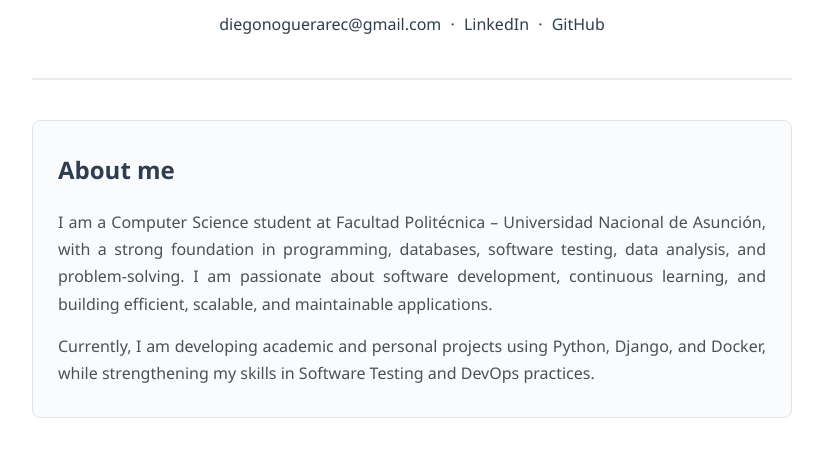
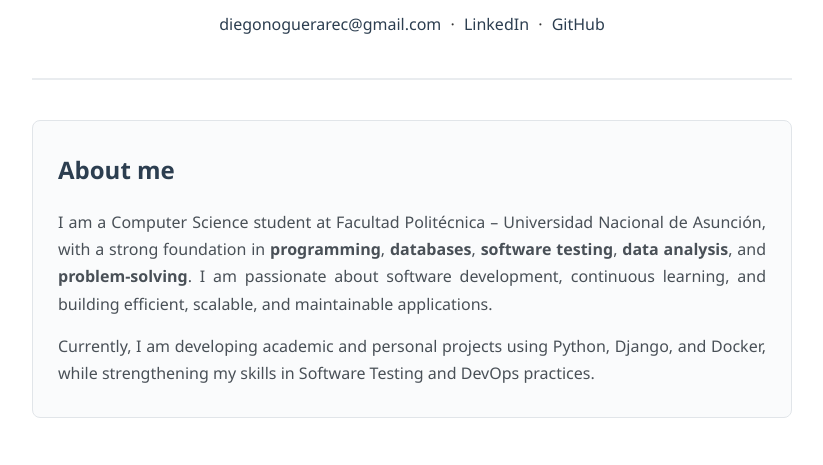
Before and after one commit to diegonoguerarec/diegonoguerarec.github.io, a plain HTML site: page index.html in a window 1280 px wide. Shown: the part 305-770 px from the top of the page, without its empty margins (228-1051 px from the left). Drawn offline with Linux system fonts and the light colour scheme.

Commit message:
Strong description

```diff
--- a/index.html
+++ b/index.html
@@ -22,7 +22,7 @@
   <section id="about_me">
       <h2>About me</h2>
       <p>
-        I am a Computer Science student at Facultad Politécnica – Universidad Nacional de Asunción, with a strong foundation in programming, databases, software testing, data analysis, and problem-solving.
+        I am a Computer Science student at Facultad Politécnica – Universidad Nacional de Asunción, with a strong foundation in <strong>programming</strong>, <strong>databases</strong>, <strong>software testing</strong>, <strong>data analysis</strong>, and <strong>problem-solving</strong>.
 I am    passionate about software development, continuous learning, and building efficient, scalable, and maintainable applications.
       </p>
       <p>
```
